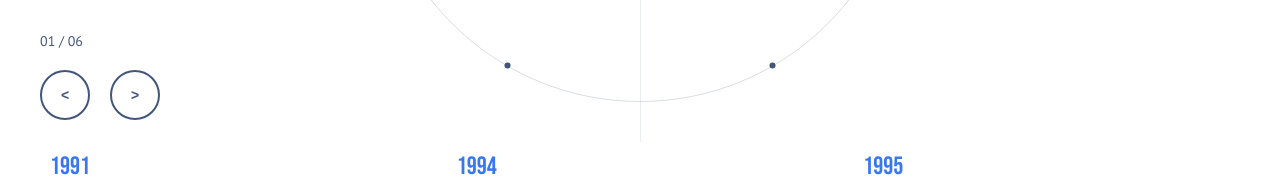
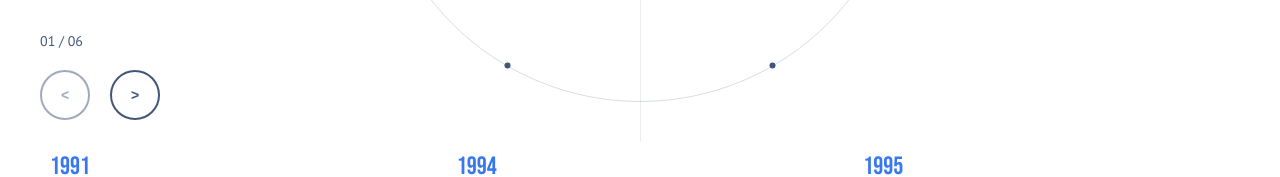
Before and after one commit to Sergey-Bukreev/TimeLine-Slider, a React app: page / in a window 1280 px wide. Shown: the part 454-631 px from the top of the page. Built offline with nearby package versions, Linux system fonts and the light colour scheme.

Commit message:
refactor: separate logic in hook

```diff
--- a/src/component/TimeLine/EventsSlider/EventsSlider.tsx
+++ b/src/component/TimeLine/EventsSlider/EventsSlider.tsx
@@ -5,26 +5,15 @@ import 'swiper/css/navigation';
 import { Navigation } from 'swiper/modules';
 import s from './EventsSlider.module.scss';
 import { Button } from '@/component/ui/button';
+import { Event } from '@/db/db.types';
+import { PeriodSlidingSettings } from '@/component/TimeLine/TimeLine';
 
-interface Event {
-  id: string;
-  title: string;
-  description: string;
+interface CustomSliderProps {
+  items: Event[];
+  periodSlidingSettings?: PeriodSlidingSettings;
 }
 
-interface EventSliderProps {
-  events: Event[];
-  handlePrevPeriod: () => void;
-  handleNextPeriod: () => void;
-  periodInfo?: string;
-}
-
-export const EventSlider = ({
-  events,
-  handlePrevPeriod,
-  handleNextPeriod,
-  periodInfo,
-}: EventSliderProps) => {
+export const EventSlider: React.FC<CustomSliderProps> = ({ items, periodSlidingSettings }) => {
   const prevSlideButtonRef = useRef<HTMLButtonElement | null>(null);
   const nextSlideButtonRef = useRef<HTMLButtonElement | null>(null);
 
@@ -51,16 +40,25 @@ export const EventSlider = ({
   return (
     <div className={s.sliderContainer}>
       <div className={s.controlsWrapper}>
-        {periodInfo && <span>{periodInfo}</span>}
+        {periodSlidingSettings?.periodInfo && <span>{periodSlidingSettings?.periodInfo}</span>}
         <div className={s.buttonsBlock}>
-          <Button onClick={handlePrevPeriod} className={s.controlButton}>
+          <Button
+            onClick={periodSlidingSettings?.handlePrevPeriod}
+            className={s.controlButton}
+            disabled={periodSlidingSettings?.isPrevDisabled}
+          >
             {'<'}
           </Button>
-          <Button onClick={handleNextPeriod} className={s.controlButton}>
+          <Button
+            onClick={periodSlidingSettings?.handleNextPeriod}
+            className={s.controlButton}
+            disabled={periodSlidingSettings?.isNextDisabled}
+          >
             {'>'}
           </Button>
         </div>
       </div>
+
       <Button ref={prevSlideButtonRef} className={s.prevButton} variant={'secondary'}>
         {'<'}
       </Button>
@@ -69,7 +67,7 @@ export const EventSlider = ({
       </Button>
 
       <Swiper {...sliderSettings}>
-        {events.map((item) => (
+        {items.map((item) => (
           <SwiperSlide key={item.id}>
             <div className={s.eventItem}>
               <h3>{item.title}</h3>
--- a/src/component/TimeLine/TimeLine.tsx
+++ b/src/component/TimeLine/TimeLine.tsx
@@ -1,55 +1,39 @@
-import React, { useState, useRef } from 'react';
 import { TimelineData } from '@/db/db.types';
 import s from './TimeLine.module.scss';
 import { TimelineWheel } from '@/component/TimeLine/TimeLineWheel';
-import { EventSlider } from '@/component/TimeLine/EventsSlider';
 
-import gsap from 'gsap';
 import { calculatePeriodInfo } from '@/utils/calculatePeriodInfo';
-import { calculateRotationOffset } from '@/utils/calculateRotationOffset';
 
+import { EventSlider } from '@/component/TimeLine/EventsSlider/EventsSlider';
+import { useTimeLine } from '@/hooks/useTimeLine';
+import { FC } from 'react';
+
+export interface PeriodSlidingSettings {
+  handlePrevPeriod: () => void;
+  handleNextPeriod: () => void;
+  periodInfo?: string;
+  isPrevDisabled?: boolean;
+  isNextDisabled?: boolean;
+}
 interface TimelineProps {
   periods: TimelineData;
 }
 
-export const Timeline: React.FC<TimelineProps> = ({ periods }) => {
-  const [activePeriodId, setActivePeriodId] = useState(periods[0]?.id);
-  const [rotationAngle, setRotationAngle] = useState(0);
-  const circleRef = useRef<HTMLDivElement>(null);
+export const Timeline: FC<TimelineProps> = ({ periods }) => {
+  const { activePeriod, handlePeriodChange, rotationAngle, circleRef, navigatePeriod } =
+    useTimeLine(periods);
 
-  const handlePeriodChange = (id: string) => {
-    const activeIndex = periods.findIndex((period) => period.id === id);
-    const rotationOffset = calculateRotationOffset(activeIndex, periods.length, 0);
-
-    setActivePeriodId(id);
-
-    if (circleRef.current) {
-      gsap.to(circleRef.current, {
-        rotation: rotationOffset,
-        transformOrigin: 'center',
-        duration: 2,
-        ease: 'power2.out',
-      });
-
-      setRotationAngle(rotationOffset);
-    }
+  const periodSlidingSettings: PeriodSlidingSettings = {
+    handlePrevPeriod: () => {
+      navigatePeriod('prev');
+    },
+    handleNextPeriod: () => {
+      navigatePeriod('next');
+    },
+    periodInfo: calculatePeriodInfo(activePeriod!, periods),
+    isPrevDisabled: periods.findIndex((p) => p.id === activePeriod?.id) === 0,
+    isNextDisabled: periods.findIndex((p) => p.id === activePeriod?.id) === periods.length - 1,
   };
-
-  const handleNextPeriod = () => {
-    const currentIndex = periods.findIndex((period) => period.id === activePeriodId);
-    const nextIndex = (currentIndex + 1) % periods.length;
-    handlePeriodChange(periods[nextIndex].id);
-  };
-
-  const handlePrevPeriod = () => {
-    const currentIndex = periods.findIndex((period) => period.id === activePeriodId);
-    const prevIndex = (currentIndex - 1 + periods.length) % periods.length;
-    handlePeriodChange(periods[prevIndex].id);
-  };
-
-  const activePeriod = periods.find((period) => period.id === activePeriodId);
-  const periodInfo = calculatePeriodInfo(activePeriod!, periods);
-
   return (
     <div className={s.timeLine}>
       <div className={s.labelWrapper}>
@@ -64,12 +48,7 @@ export const Timeline: React.FC<TimelineProps> = ({ periods }) => {
       />
 
       {activePeriod && (
-        <EventSlider
-          events={activePeriod.events}
-          handlePrevPeriod={handlePrevPeriod}
-          handleNextPeriod={handleNextPeriod}
-          periodInfo={periodInfo}
-        />
+        <EventSlider items={activePeriod.events} periodSlidingSettings={periodSlidingSettings} />
       )}
     </div>
   );
--- a/src/component/ui/button/button.module.scss
+++ b/src/component/ui/button/button.module.scss
@@ -23,6 +23,10 @@
     background-color: var(--color-seconary);
     border-color: var(--color-bg);
   }
+  &:disabled {
+    opacity: 0.5;
+    pointer-events: none;
+  }
 }
 
 .secondary {
@@ -35,4 +39,8 @@
     background-color: var(--color-accent-1);
     border-color: var(--color-bg);
   }
+  &:disabled {
+    opacity: 0.5;
+    pointer-events: none;
+  }
 }
--- /dev/null
+++ b/src/hooks/useTimeLine.ts
@@ -0,0 +1,53 @@
+import { useState, useRef, RefObject } from 'react';
+import { Period, TimelineData } from '@/db/db.types';
+import gsap from 'gsap';
+import { calculateRotationOffset } from '@/utils/calculateRotationOffset';
+interface UseTimelineReturn {
+  rotationAngle: number;
+  circleRef: RefObject<HTMLDivElement>;
+  handlePeriodChange: (id: string) => void;
+  navigatePeriod: (direction: 'next' | 'prev') => void;
+  activePeriod: Period | undefined;
+}
+export const useTimeLine = (periods: TimelineData): UseTimelineReturn => {
+  const [activePeriodId, setActivePeriodId] = useState(periods[0]?.id);
+  const [rotationAngle, setRotationAngle] = useState(0);
+  const circleRef = useRef<HTMLDivElement>(null);
+
+  const handlePeriodChange = (id: string) => {
+    const activeIndex = periods.findIndex((period) => period.id === id);
+    const rotationOffset = calculateRotationOffset(activeIndex, periods.length, 0);
+
+    setActivePeriodId(id);
+
+    if (circleRef.current) {
+      gsap.to(circleRef.current, {
+        rotation: rotationOffset,
+        transformOrigin: 'center',
+        duration: 2,
+        ease: 'power2.out',
+      });
+
+      setRotationAngle(rotationOffset);
+    }
+  };
+
+  const navigatePeriod = (direction: 'next' | 'prev') => {
+    const currentIndex = periods.findIndex((period) => period.id === activePeriodId);
+    const newIndex =
+      direction === 'next'
+        ? (currentIndex + 1) % periods.length
+        : (currentIndex - 1 + periods.length) % periods.length;
+    handlePeriodChange(periods[newIndex].id);
+  };
+
+  const activePeriod = periods.find((period) => period.id === activePeriodId);
+
+  return {
+    rotationAngle,
+    handlePeriodChange,
+    navigatePeriod,
+    activePeriod,
+    circleRef,
+  };
+};
```
